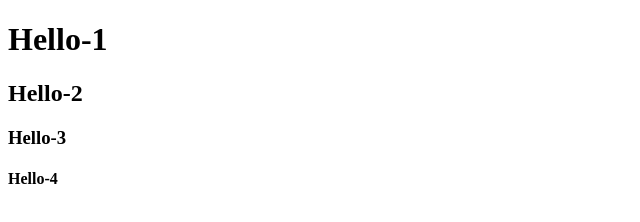
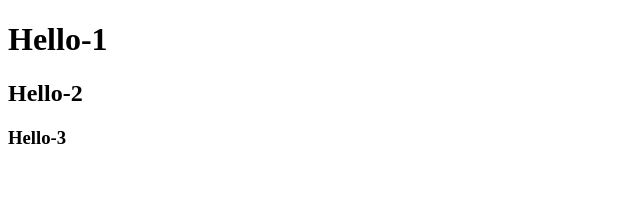
Before and after one commit to Tellooooo/1-KT__Online, a plain HTML site: page index.html in a window 1280 px wide. Shown: the full height of the page, 0-640 px from the left. Drawn offline with Linux system fonts and the light colour scheme.

Commit message:
Tillo 1 chi versiya

```diff
--- a/index.html
+++ b/index.html
@@ -9,6 +9,5 @@
     <h1>Hello-1</h1>
     <h2>Hello-2</h2>
     <h3>Hello-3</h3>
-    <h4>Hello-4</h4>
 </body>
 </html>
```
